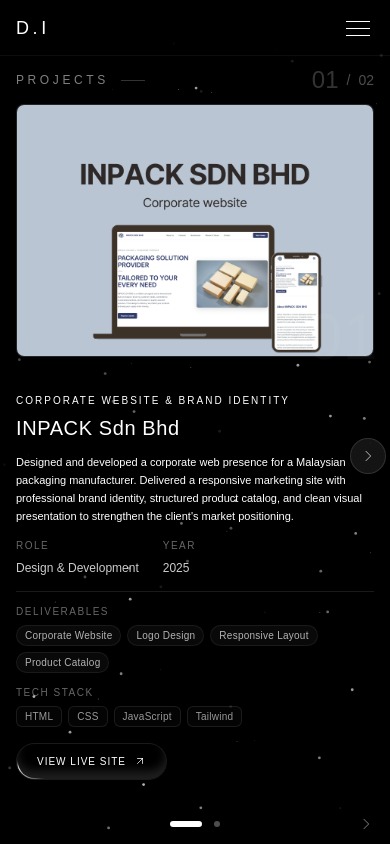
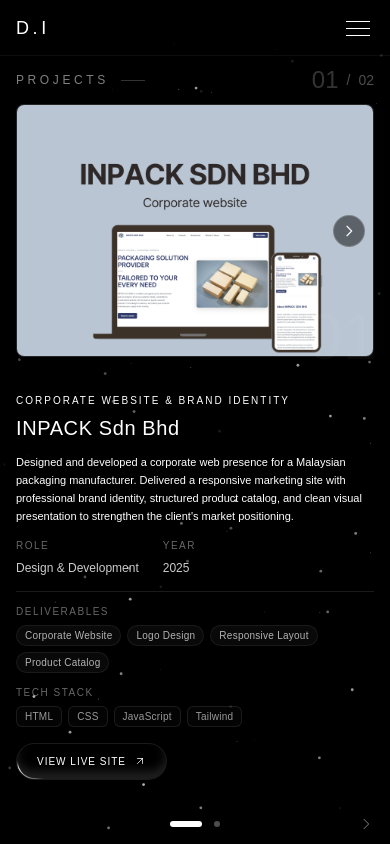
Before and after one commit to danizz140506-bot/portfolio, a Next.js app: page /projects in a window 390 px wide. Built offline with nearby package versions, Linux system fonts and the light colour scheme; a web font is replaced by a local one.

Commit message:
fix: move project arrows onto image as carousel overlay

```diff
--- a/src/app/projects/page.tsx
+++ b/src/app/projects/page.tsx
@@ -381,6 +381,30 @@
                         priority
                       />
                       <div className="absolute inset-0 bg-gradient-to-t from-black/30 via-transparent to-transparent opacity-0 group-hover:opacity-100 transition-opacity duration-500" />
+
+                      {/* Image Carousel Arrows (mobile/tablet) */}
+                      {prevProject && (
+                        <button
+                          onClick={goToPrevious}
+                          className="lg:hidden absolute left-2 top-1/2 -translate-y-1/2 z-10 w-8 h-8 sm:w-9 sm:h-9 flex items-center justify-center rounded-full bg-black/50 border border-white/20 backdrop-blur-sm active:scale-90 transition-all duration-200"
+                          aria-label="Previous project"
+                        >
+                          <svg className="w-4 h-4 opacity-90" fill="none" stroke="currentColor" viewBox="0 0 24 24">
+                            <path strokeLinecap="round" strokeLinejoin="round" strokeWidth={2} d="M15 19l-7-7 7-7" />
+                          </svg>
+                        </button>
+                      )}
+                      {nextProject && (
+                        <button
+                          onClick={goToNext}
+                          className="lg:hidden absolute right-2 top-1/2 -translate-y-1/2 z-10 w-8 h-8 sm:w-9 sm:h-9 flex items-center justify-center rounded-full bg-black/50 border border-white/20 backdrop-blur-sm active:scale-90 transition-all duration-200"
+                          aria-label="Next project"
+                        >
+                          <svg className="w-4 h-4 opacity-90" fill="none" stroke="currentColor" viewBox="0 0 24 24">
+                            <path strokeLinecap="round" strokeLinejoin="round" strokeWidth={2} d="M9 5l7 7-7 7" />
+                          </svg>
+                        </button>
+                      )}
                     </div>
 
                     {/* Watermark number */}
@@ -393,56 +417,7 @@
             </AnimatePresence>
           </div>
 
-          {/* Floating Side Arrows (mobile/tablet) */}
-          {prevProject && (
-            <motion.button
-              initial={{ opacity: 0, x: -20 }}
-              animate={{ opacity: 1, x: 0 }}
-              transition={{ duration: 0.6, delay: 0.6, ease: [0.22, 1, 0.36, 1] }}
-              onClick={goToPrevious}
-              className="lg:hidden absolute left-1 sm:left-2 top-1/2 -translate-y-1/2 z-20 w-9 h-9 sm:w-10 sm:h-10 flex items-center justify-center rounded-full bg-white/[0.08] border border-white/[0.12] backdrop-blur-sm active:scale-90 transition-all duration-200"
-              aria-label="Previous project"
-            >
-              <svg
-                className="w-4 h-4 sm:w-5 sm:h-5 opacity-70"
-                fill="none"
-                stroke="currentColor"
-                viewBox="0 0 24 24"
-              >
-                <path
-                  strokeLinecap="round"
-                  strokeLinejoin="round"
-                  strokeWidth={1.5}
-                  d="M15 19l-7-7 7-7"
-                />
-              </svg>
-            </motion.button>
-          )}
 
-          {nextProject && (
-            <motion.button
-              initial={{ opacity: 0, x: 20 }}
-              animate={{ opacity: 1, x: 0 }}
-              transition={{ duration: 0.6, delay: 0.6, ease: [0.22, 1, 0.36, 1] }}
-              onClick={goToNext}
-              className="lg:hidden absolute right-1 sm:right-2 top-1/2 -translate-y-1/2 z-20 w-9 h-9 sm:w-10 sm:h-10 flex items-center justify-center rounded-full bg-white/[0.08] border border-white/[0.12] backdrop-blur-sm active:scale-90 transition-all duration-200"
-              aria-label="Next project"
-            >
-              <svg
-                className="w-4 h-4 sm:w-5 sm:h-5 opacity-70"
-                fill="none"
-                stroke="currentColor"
-                viewBox="0 0 24 24"
-              >
-                <path
-                  strokeLinecap="round"
-                  strokeLinejoin="round"
-                  strokeWidth={1.5}
-                  d="M9 5l7 7-7 7"
-                />
-              </svg>
-            </motion.button>
-          )}
         </div>
 
         {/* Bottom Navigation */}
```
